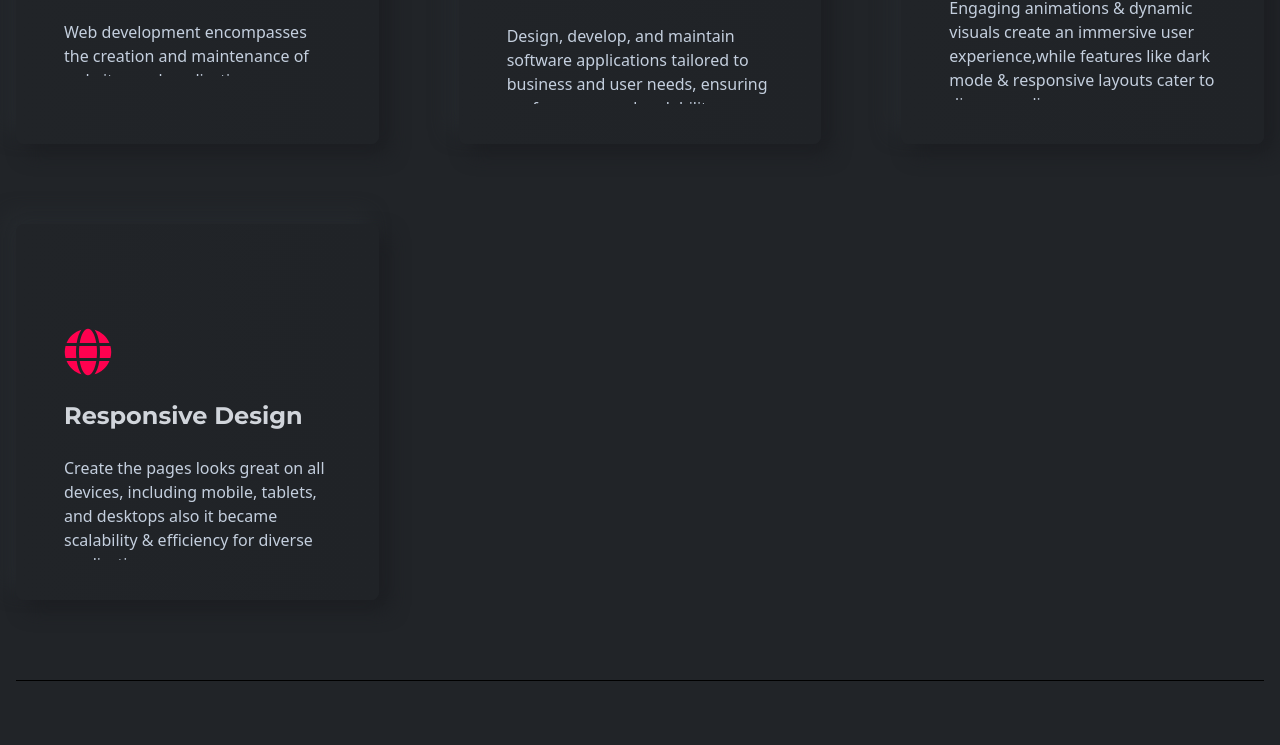
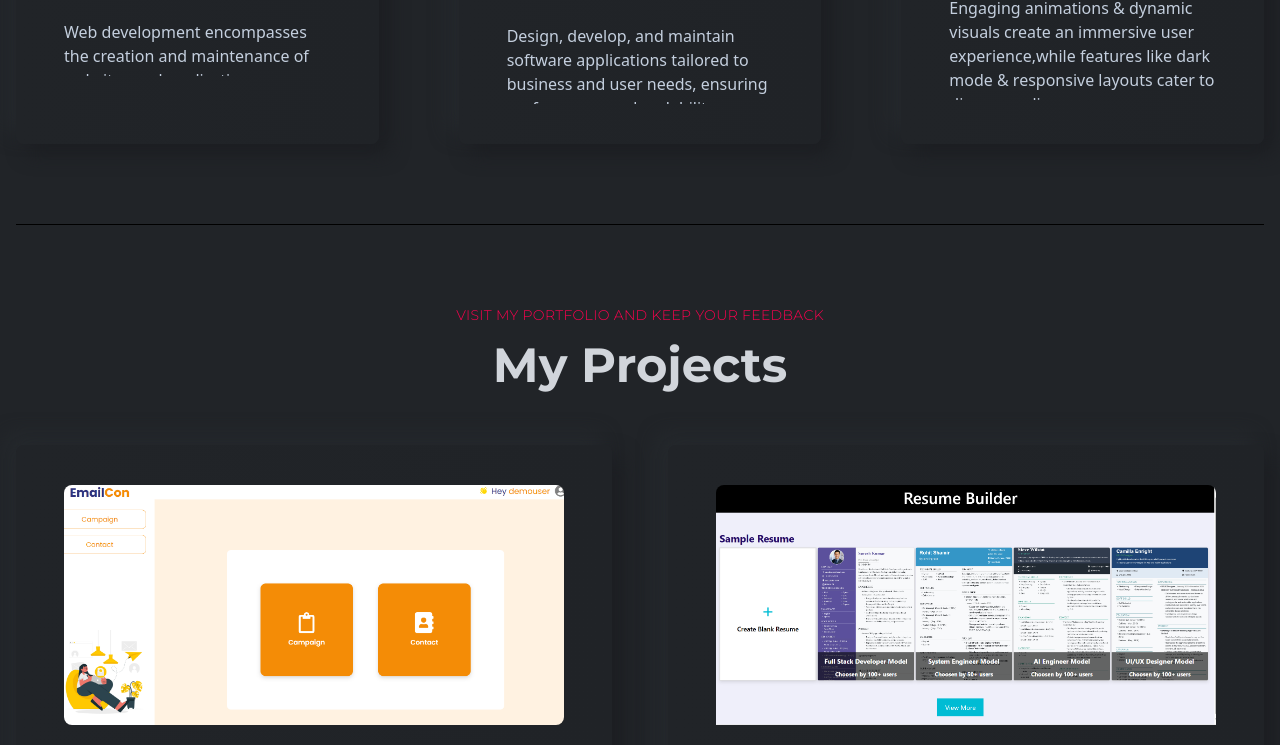
Before and after one commit to megario55/React-Portfolio, a React (Create React App) app in the folder Megarajan_Portfolio/: page / in a window 1280 px wide. Shown: the part 997-1742 px from the top of the page. Built offline with nearby package versions, Linux system fonts and the light colour scheme.

Commit message:
Update data.js 20/3/25

```diff
--- a/Megarajan_Portfolio/src/data/data.js
+++ b/Megarajan_Portfolio/src/data/data.js
@@ -22,10 +22,10 @@ export const featuresData = [
     title: "Creative Design",
     des:"Engaging animations & dynamic visuals create an immersive user experience,while features like dark mode & responsive layouts cater to diverse audiences."
   },
-  {
-    id: 6,
-    icon: <FaGlobe />,
-    title: "Responsive Design",
-    des:"Create the pages looks great on all devices, including mobile, tablets, and desktops also it became scalability & efficiency for diverse applications",
-  },
+  // {
+  //   id: 6,
+  //   icon: <FaGlobe />,
+  //   title: "Responsive Design",
+  //   des:"Create the pages looks great on all devices, including mobile, tablets, and desktops also it became scalability & efficiency for diverse applications",
+  // },
 ];
```
